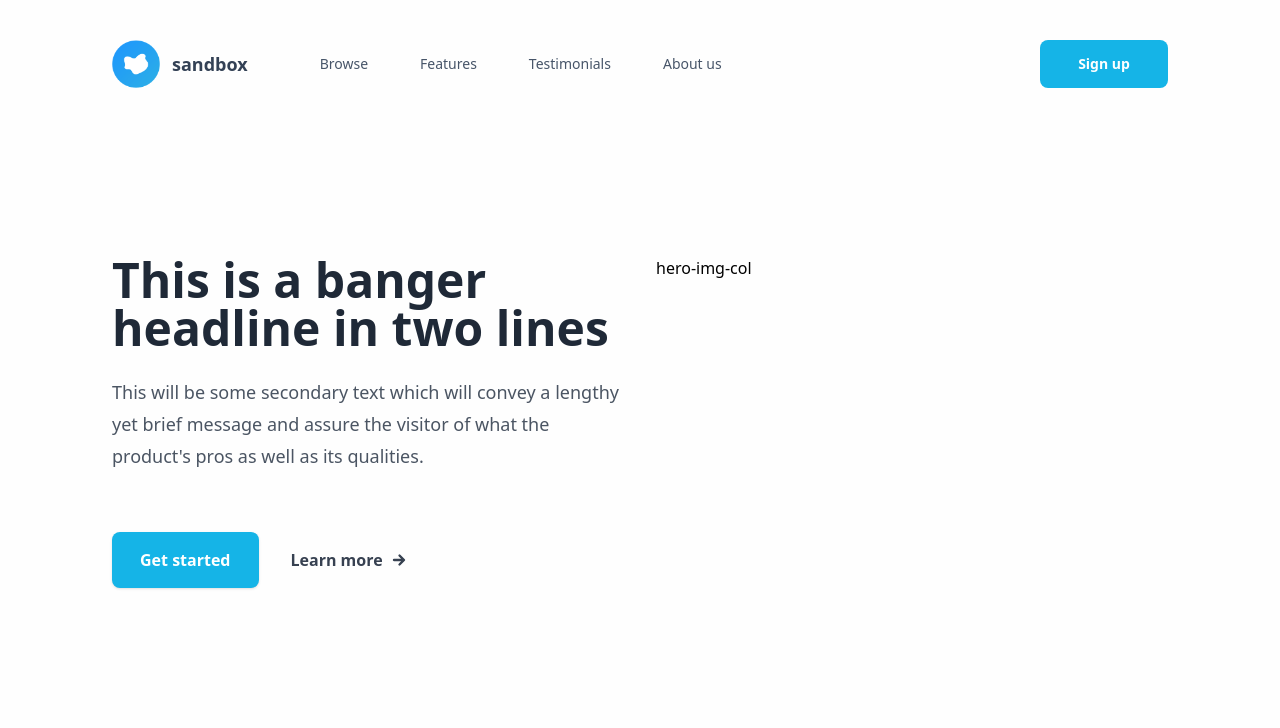
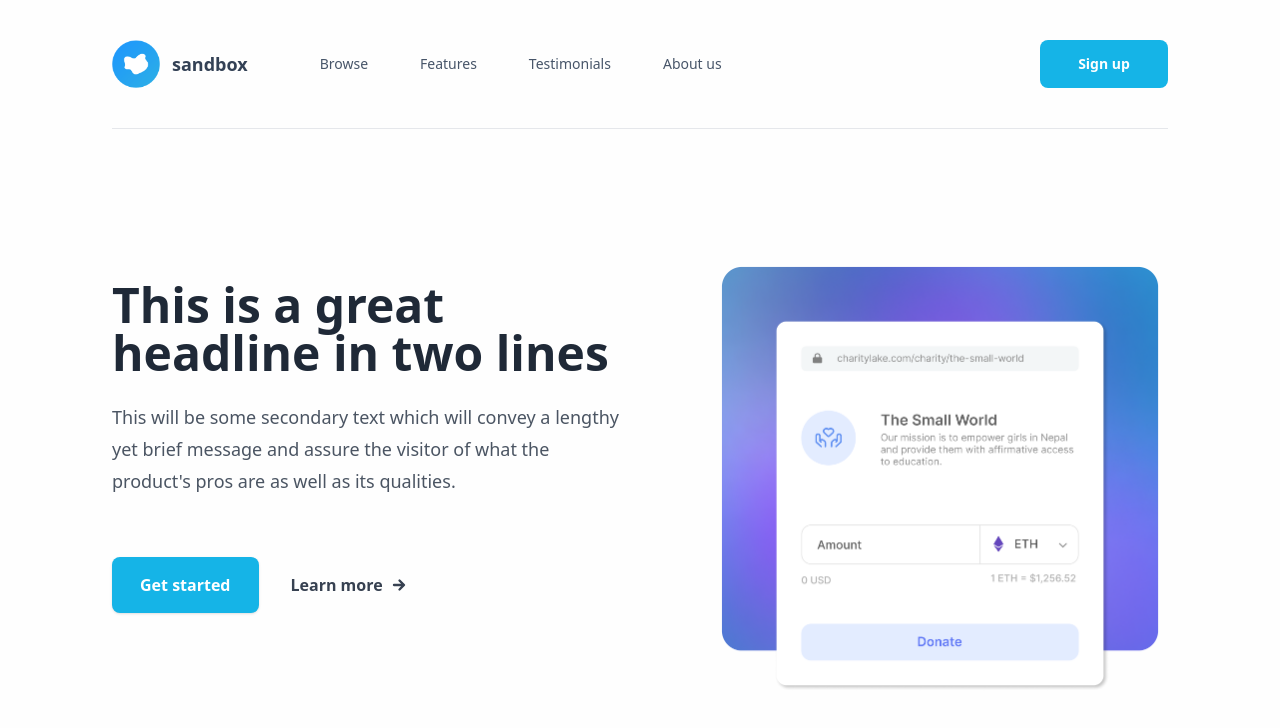
Before and after one commit to CarboxyDev/tailwind-sandbox, a Next.js app: page / in a window 1280 px wide. Shown: the top 728 px of the page. Built offline with nearby package versions, Linux system fonts and the light colour scheme; a web font is replaced by a local one; what tailwindcss-debug-screens would draw is missing.

Commit message:
Add hero image to HeroSection (wip)

```diff
--- a/src/pages/sandbox.tsx
+++ b/src/pages/sandbox.tsx
@@ -20,6 +20,7 @@ const Sandbox: NextPage = () => {
   return (
     <>
       <Navbar />
+      <div className="mx-4 h-px bg-gray-200 sm:mx-8 lg:mx-28" />
       <HeroSection />
       <div className="px-4 pt-12 sm:px-10 md:px-12">
         <div className="pt-24"></div>
--- a/src/sections/HeroSection.tsx
+++ b/src/sections/HeroSection.tsx
@@ -8,14 +8,14 @@ const HeroSection = () => {
   return (
     <>
       <div className="grid grid-cols-2 gap-x-8 px-28 pt-32">
-        <div>
+        <div className="mt-6">
           <h1 className="text-5xl font-bold text-gray-800">
-            This is a banger headline in two lines
+            This is a great headline in two lines
           </h1>
           <p className="mt-6 text-lg leading-8 text-gray-600">
             This will be some secondary text which will convey a lengthy yet
-            brief message and assure the visitor of what the product's pros as
-            well as its qualities.
+            brief message and assure the visitor of what the product's pros are
+            as well as its qualities.
           </p>
           <div className="mt-15 flex flex-row">
             <button className="text-md rounded-lg bg-primary px-7 py-4 font-semibold text-white shadow hover:bg-primary-400">
@@ -26,7 +26,15 @@ const HeroSection = () => {
             </button>
           </div>
         </div>
-        <div>hero-img-col</div>
+        <div className="flex flex-col">
+          <div>
+            <img
+              src="/generic-hero-image-1.png"
+              alt="hero-image"
+              className="ml-auto w-[456px]"
+            />
+          </div>
+        </div>
       </div>
     </>
   );
```
